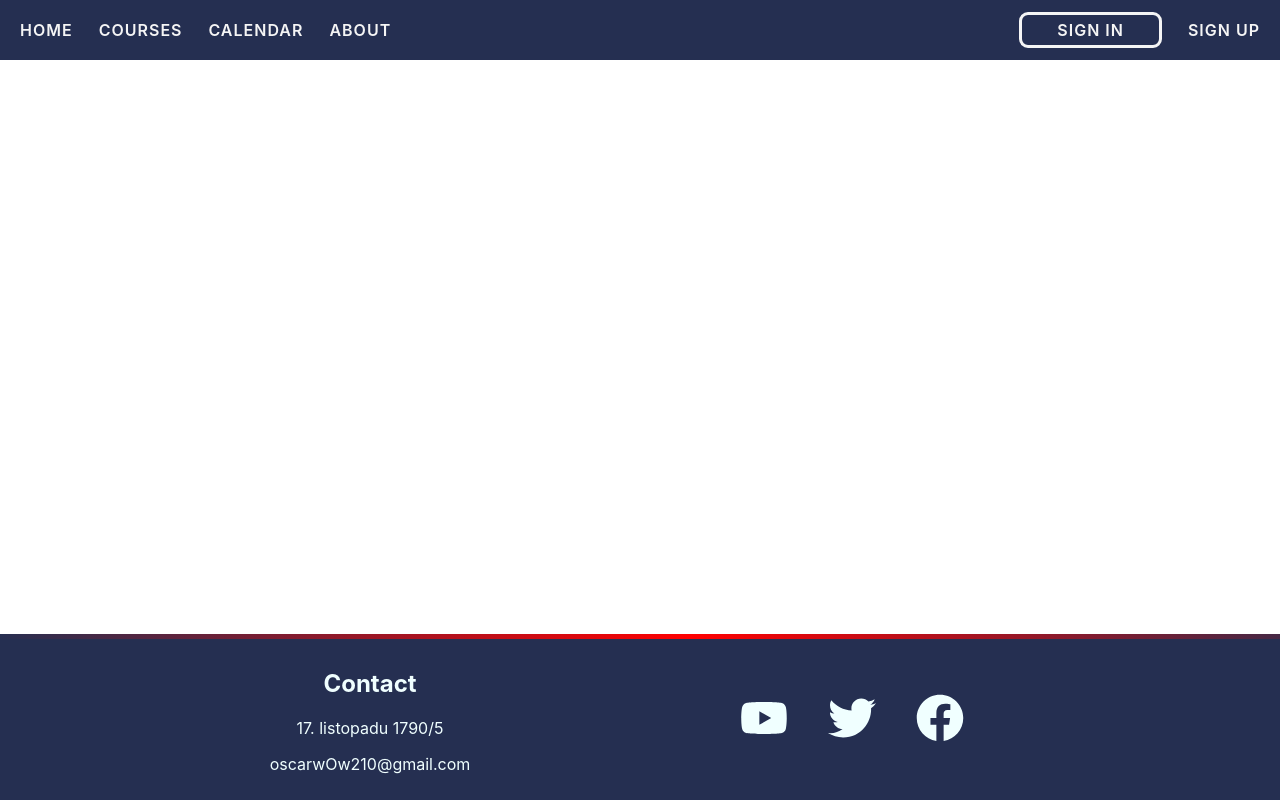
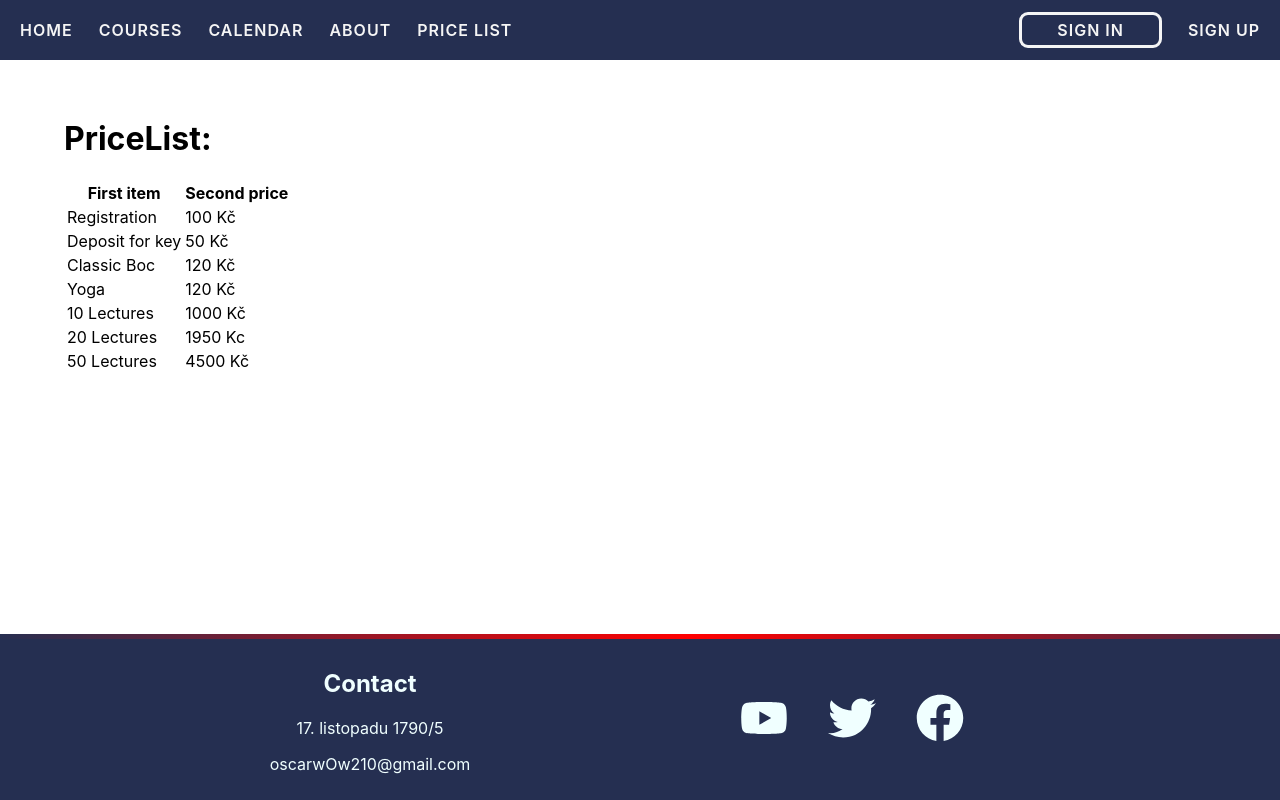
Before and after one commit to OscarwOw/FitnessReservationSystemReact, a React (Create React App) app: page /priceList in a window 1280 px wide. Shown: the top 800 px of the page. Built offline with nearby package versions, Linux system fonts and the light colour scheme.

Commit message:
added price list

```diff
--- a/src/App.js
+++ b/src/App.js
@@ -8,6 +8,7 @@ import HomePage from './pages/HomePage';
 import AddReservationPage from './pages/AddReservationPage';
 import RegisterPage from './pages/RegisterPage';
 import LoginPage from './pages/LoginPage';
+import PriceList from './pages/PriceList';
 
 
 
@@ -23,6 +24,7 @@ function App() {
                 <Route path="/calendar" element={<CalendarPage />} />
                 <Route path="/about" element={<AboutPage />} />
                 <Route path="/CreateReservation/:id" element={<AddReservationPage />} />
+                <Route path="/priceList" element={<PriceList />} />
                 <Route path="/Register" element={<RegisterPage />} />
                 <Route path="/Login" element={<LoginPage />} />
             </Routes>
--- a/src/components/layout/NavigationBar.js
+++ b/src/components/layout/NavigationBar.js
@@ -98,6 +98,12 @@ function NavigationBar() {
                         </Link>
 
                     </li>
+                    <li className={styles.menuItem}>
+                        <Link to="/priceList" className={styles.menuLink} onClick={handleLinkClick}>
+                            Price List
+                        </Link>
+
+                    </li>
                     </ul>
                     <ul className={`${styles.menu} ${styles[listClass]} ${styles[listvisible]}`}>
                     {!user && (
--- /dev/null
+++ b/src/pages/PriceList.js
@@ -0,0 +1,46 @@
+function PriceList(){
+
+    return(
+        <div>
+            <h1>PriceList:</h1>
+            <table>
+  <tr>
+    <th>First item</th>
+    <th>Second price</th>
+  </tr>
+  <tr>
+    <td>Registration</td>
+    <td>100 Kč</td>
+  </tr>
+  <tr>
+    <td>Deposit for key</td>
+    <td>50 Kč</td>
+  </tr>
+  <tr>
+    <td>Classic Boc</td>
+    <td>120 Kč</td>
+  </tr>
+  <tr>
+    <td>Yoga</td>
+    <td>120 Kč</td>
+  </tr>
+  <tr>
+    <td>10 Lectures</td>
+    <td>1000 Kč</td>
+  </tr>
+  <tr>
+    <td>20 Lectures</td>
+    <td>1950 Kc
+</td>
+
+  </tr>
+  <tr>
+    <td>50 Lectures</td>
+    <td>4500 Kč</td>
+  </tr>
+  </table>
+        </div>
+    )
+}
+
+export default PriceList
```
